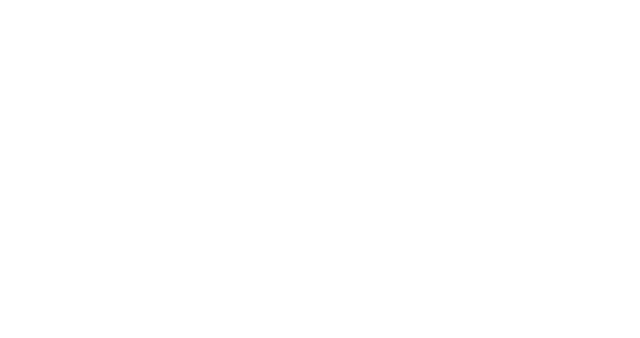
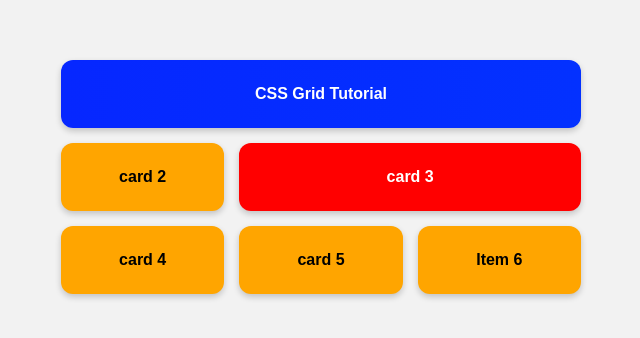
Before and after one commit to XojiakbarTurgunboyev/aaaa, a plain HTML site: page index.html in a window 1280 px wide. Shown: the whole page, without its empty margins (319-959 px from the left). Drawn offline with Linux system fonts and the light colour scheme.

Commit message:
Xojiakbar

```diff
--- a/index.html
+++ b/index.html
@@ -2,12 +2,40 @@
 <html lang="en">
 <head>
     <meta charset="UTF-8">
-    <meta name="viewport" content="width=device-width, initial-scale=1.0">
-    <title>Document</title>
+    <title>Grid Layout</title>
     <link rel="stylesheet" href="style.css">
 </head>
+
 <body>
 
-<script src="script.js"></script>
+<div class="container">
+
+    <div class="box header">
+        CSS Grid Tutorial
+    </div>
+
+    <div class="box card2">
+        card 2
+    </div>
+
+    <div class="box card3">
+        card 3
+    </div>
+
+    <div class="box card4">
+        card 4
+    </div>
+
+    <div class="box card5">
+        card 5
+    </div>
+
+    <div class="box card6">
+        Item 6
+    </div>
+
+</div>
+
 </body>
 </html>
+</html>
--- a/style.css
+++ b/style.css
@@ -0,0 +1,54 @@
+body {
+    font-family: Arial, sans-serif;
+    background-color: #f2f2f2;
+}
+
+.container {
+    width: 520px;
+    margin: 60px auto;
+
+    display: grid;
+    grid-template-columns: repeat(3, 1fr);
+    gap: 15px;
+}
+
+.box {
+    padding: 25px;
+    text-align: center;
+    border-radius: 12px;
+    font-weight: bold;
+
+    box-shadow: 0 3px 6px rgba(0,0,0,0.2);
+}
+
+
+.header {
+    grid-column: 1 / 4;
+
+    background: linear-gradient(to right, #0627ff, #0331ff);
+    color: white;
+}
+
+
+.card2 {
+    background-color: orange;
+}
+
+.card3 {
+    background-color:red;
+    color: white;
+
+    grid-column: 2 / 4;
+}
+
+.card4 {
+    background-color: orange;
+}
+
+.card5 {
+    background-color: orange;
+}
+
+.card6 {
+    background-color: orange;
+}
```
